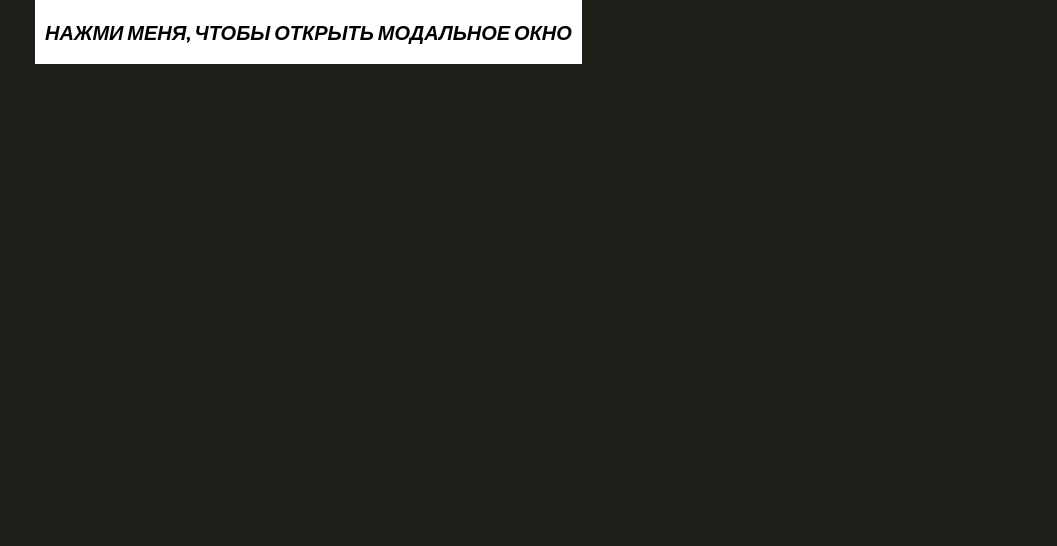
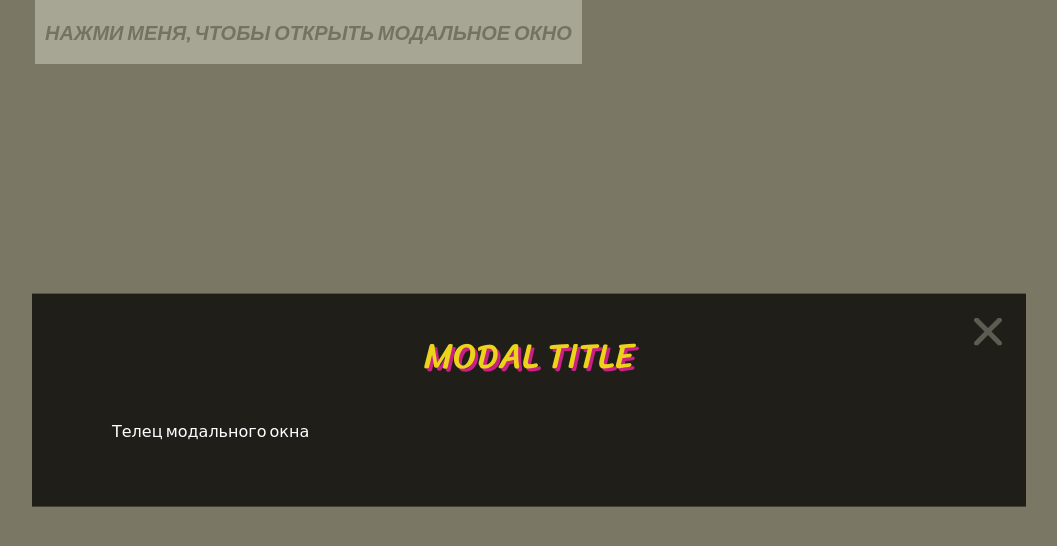
Before and after one commit to js-tasks-ru/jsbasic-20211108_sequence, a website: page 7-module/2-task/index.html in a window 1280 px wide. Both pictures are taken after a click on the button "НАЖМИ МЕНЯ, ЧТОБЫ ОТКРЫТЬ МОДАЛЬНОЕ ОКНО". Shown: the whole page, without its empty margins (111-1168 px from the left). Drawn offline with Linux system fonts and the light colour scheme.

Commit message:
Solved 2nd task of 7th module.

```diff
--- a/7-module/2-task/index.html
+++ b/7-module/2-task/index.html
@@ -7,7 +7,7 @@
   <title>Бангкок Экспресс: Модальное окно</title>
 
   <link rel="stylesheet" href="./index.css" />
-  <link rel="stylesheet" href="/assets/styles/common.css" />
+  <link rel="stylesheet" href="../../assets/styles/common.css" />
 </head>
 
 <body>
@@ -18,8 +18,7 @@
     window.openModal = () => {
       let modal = new Modal();
       modal.setTitle('Modal Title');
-      modal.setBody(createElement('<div>Тело модального окна</div>'));
-
+      modal.setBody(createElement('<div>Телец модального окна</div>'));
       modal.open();
     }
   </script>
@@ -32,5 +31,4 @@
 
 
 </body>
-
 </html>
--- a/7-module/2-task/index.js
+++ b/7-module/2-task/index.js
@@ -2,5 +2,74 @@ import createElement from '../../assets/lib/create-element.js';
 
 export default class Modal {
   constructor() {
+    this.title = "Modal window header";
+    this.body = document.querySelector("body");
+    this.container = document.querySelector(".container");
+    this.elem = this.render();
+    this.elem.addEventListener('click', (event) => this.onClick(event));
+  }
+
+  render() {
+    let elem = createElement(`
+      <div class="modal">
+      <div class="modal__overlay"></div>
+
+      <div class="modal__inner">
+        <div class="modal__header">
+          <button type="button" class="modal__close">
+            <img src="../../assets/images/icons/cross-icon.svg" alt="close-icon" />
+          </button>
+
+          <h3 class="modal__title">
+            ${this.title}
+          </h3>
+        </div>
+
+        <div class="modal__body">
+          A сюда нужно добавлять содержимое тела модального окна
+        </div>
+      </div>
+
+      </div>
+    `);
+
+    return elem;
+  }
+
+  onClick(event) {
+    if (event.target.closest(".modal__close")) {
+      this.close();
+    }
+  }
+
+  onDocumentKeyDown(event) {
+    if (event.code === 'Escape') {
+      event.preventDefault();
+      this.close();
+    }
+  }
+
+  open() {
+    document.body.append(this.elem);
+    document.body.classList.add("is-modal-open");
+    this.keydownFunc = (event) => this.onDocumentKeyDown(event);
+    document.addEventListener('keydown', this.keydownFunc);
+  }
+
+  close() {
+    document.body.classList.remove("is-modal-open");
+    this.elem.remove();
+    document.removeEventListener('keydown', this.keydownFunc);
+  }
+
+  setTitle(title) {
+    let titleTag = this.elem.querySelector(".modal__title");
+    titleTag.textContent = title;
+  }
+
+  setBody(node) {
+    let container = this.elem.querySelector(".modal__body");
+    container.innerHTML = "";
+    container.append(node);
   }
 }
```
Also changed, not shown: 7-module/2-task/static.html (+2 -2 lines).
